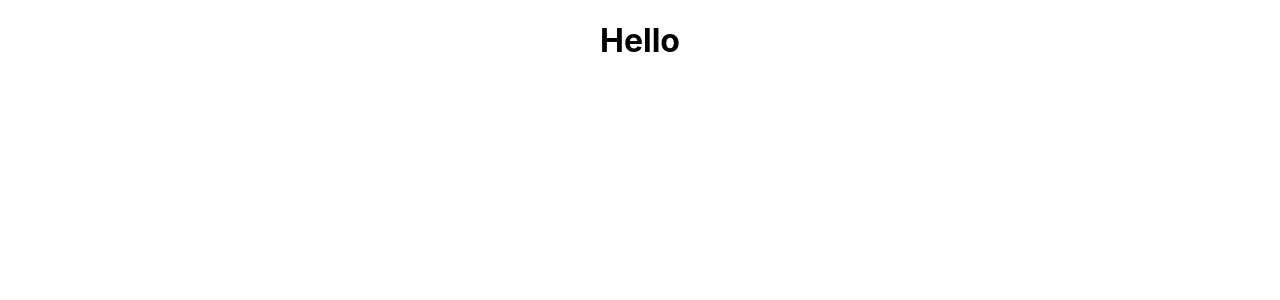
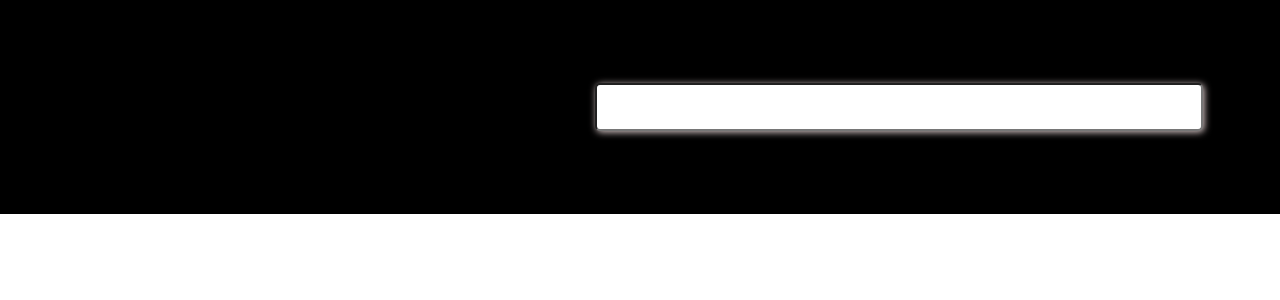
Before and after one commit to jajajava/Phase-3-Project, a React (Create React App) app: page / in a window 1280 px wide. Shown: the top 300 px of the page. Built offline with nearby package versions, Linux system fonts and the light colour scheme.

Commit message:
Some css styling updates and foundation set for Logo component

```diff
--- a/public/index.html
+++ b/public/index.html
@@ -24,7 +24,7 @@
       work correctly both with client-side routing and a non-root public URL.
       Learn how to configure a non-root public URL by running `npm run build`.
     -->
-    <title>Sketch 11</title>
+    <title>𝗦𝗸𝗲𝘁𝗰𝗵 𝟭𝟭</title>
   </head>
   <body>
     <noscript>You need to enable JavaScript to run this app.</noscript>
--- a/src/App.css
+++ b/src/App.css
@@ -2,37 +2,28 @@
   text-align: center;
 }
 
-.App-logo {
-  height: 40vmin;
-  pointer-events: none;
+#header{
+  color: rgb(255, 255, 255);
+  background-color: black;
+  height: 50%;
+  padding: 6.5%
 }
 
-@media (prefers-reduced-motion: no-preference) {
-  .App-logo {
-    animation: App-logo-spin infinite 20s linear;
-  }
+#searchpadding{
+  margin-left: 40vw;
 }
 
-.App-header {
-  background-color: #282c34;
-  min-height: 100vh;
-  display: flex;
-  flex-direction: column;
-  align-items: center;
-  justify-content: center;
-  font-size: calc(10px + 2vmin);
-  color: white;
+#searchbar{
+
+  font-family: Arial, Helvetica, sans-serif;
+  width: 600px;
+  color: black;
+  background-color: white;
+  text-align: left;
+  font-size: 36px;
+  border-radius: 5px;
+  margin-right: 10px;
+  font-weight: 400;
+  box-shadow: 0.1vw 0.1vw 0.55vw rgba(222, 205, 205, 0.992);
+
 }
-
-.App-link {
-  color: #61dafb;
-}
-
-@keyframes App-logo-spin {
-  from {
-    transform: rotate(0deg);
-  }
-  to {
-    transform: rotate(360deg);
-  }
-}
--- a/src/components/Homepage.js
+++ b/src/components/Homepage.js
@@ -3,7 +3,13 @@ import React from "react"
 function Homepage(){
     return(
         <div>
-            <h1>Hello</h1>
+            <header id="header">
+                <logo></logo>
+                <div id="searchpadding">
+                    <input id="searchbar"></input>
+                </div>
+
+            </header>
         </div>
     )
 }
@@ -11,3 +17,7 @@ function Homepage(){
 
 
 export default Homepage
+
+
+
+// Add following components: Search-bar, Logo, Filter buttons
```
Also changed, not shown: src/components/Logo.js (added, +16 -0 lines), 1 other file (tests, documents, lock files or other folders).
